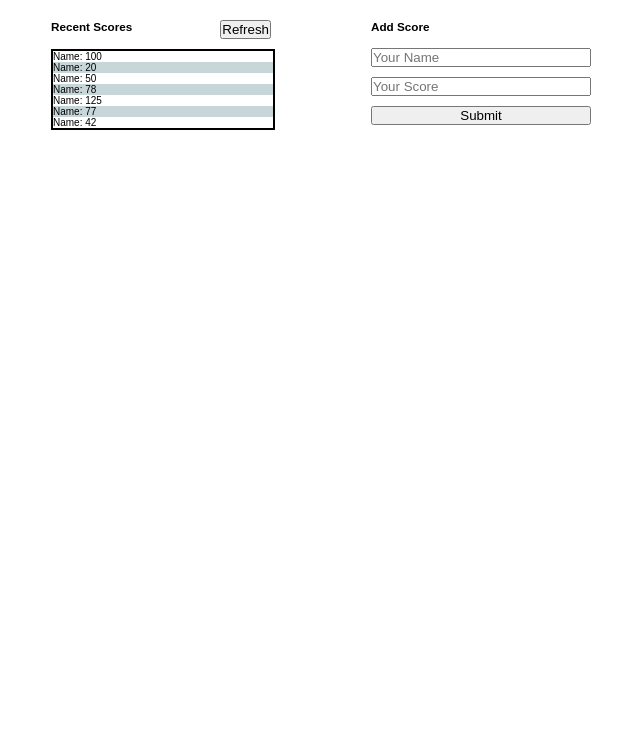
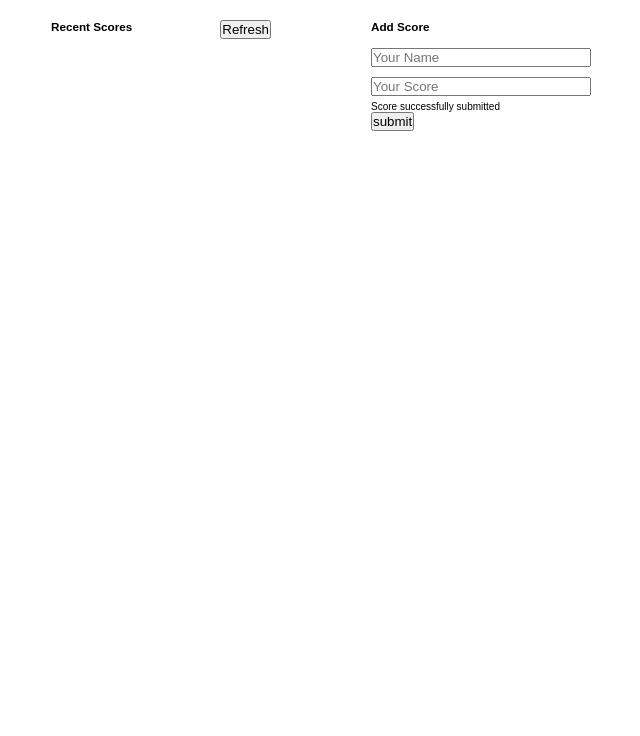
Before and after one commit to zamcham/Leaderboard, a website built with webpack: page src/index.html in a window 1280 px wide. Shown: the part 64-800 px from the top of the page, without its empty margins (319-959 px from the left). Built offline with nearby package versions, Linux system fonts and the light colour scheme.

Commit message:
Update html structure

```diff
--- a/src/index.html
+++ b/src/index.html
@@ -15,25 +15,19 @@
             <div class="container">
                 <div class="two-columns tc-title">
                     <h3>Recent Scores</h3>
-                    <button>Refresh</button>
+                    <button id="refreshButton">Refresh</button>
                 </div>
-                <div class="container scoreboard">
-                    <span class="score">Name: 100</span>
-                    <span class="score">Name: 20</span>
-                    <span class="score">Name: 50</span>
-                    <span class="score">Name: 78</span>
-                    <span class="score">Name: 125</span>
-                    <span class="score">Name: 77</span>
-                    <span class="score">Name: 42</span>
+                <div class="container" id="scoreboard">
                 </div>
             </div>
             <div class="container">
                 <h3 class="oc-title">Add Score</h3>
                 <form>
                     <input type="text" name="fullName" id="fullName" placeholder="Your Name">
-                    <input type="number" name="fullName" id="score" placeholder="Your Score">
-                    <input type="submit" value="Submit">
+                    <input type="number" name="score" id="score" placeholder="Your Score">
+                    <span id="successMessage">Score successfully submitted</span>
                 </form>
+                <button id="submit">submit</button>
             </div>
         </div>
     </section>
```
